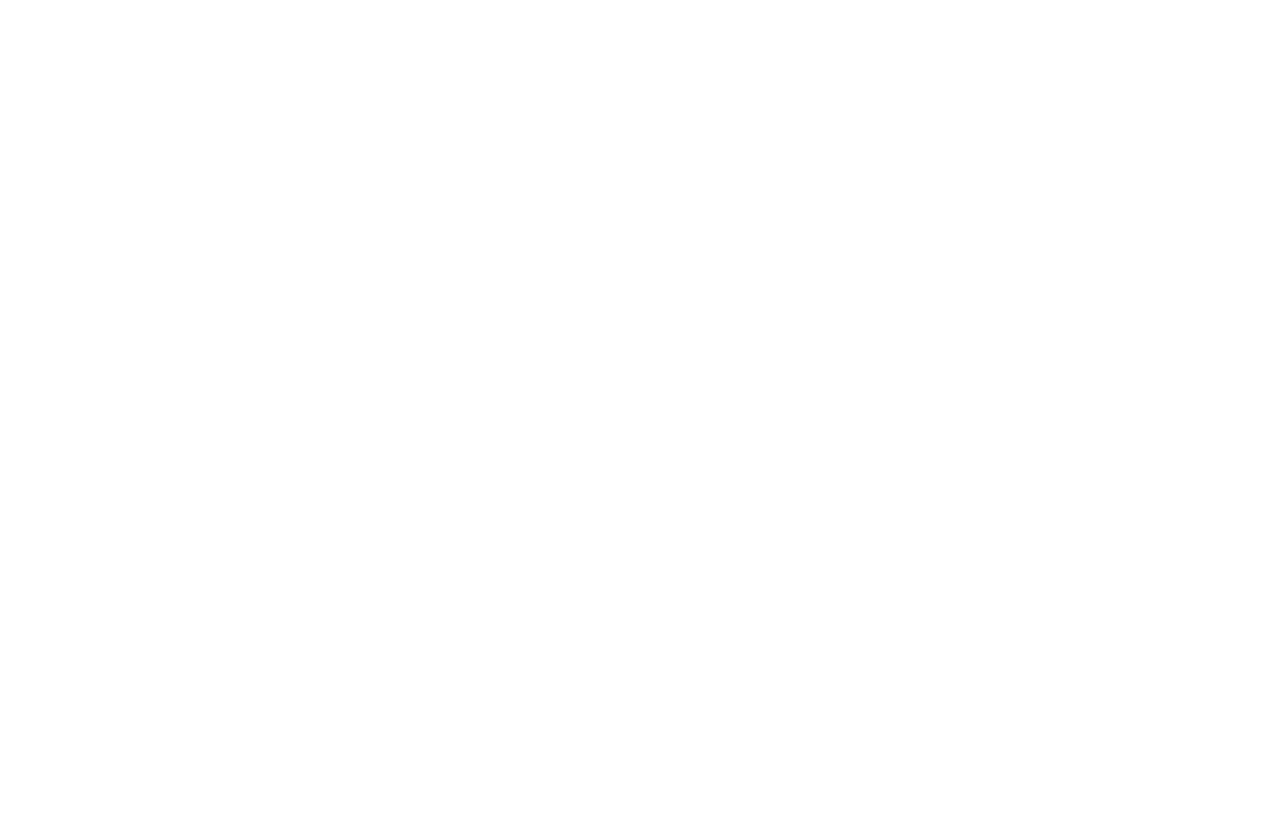
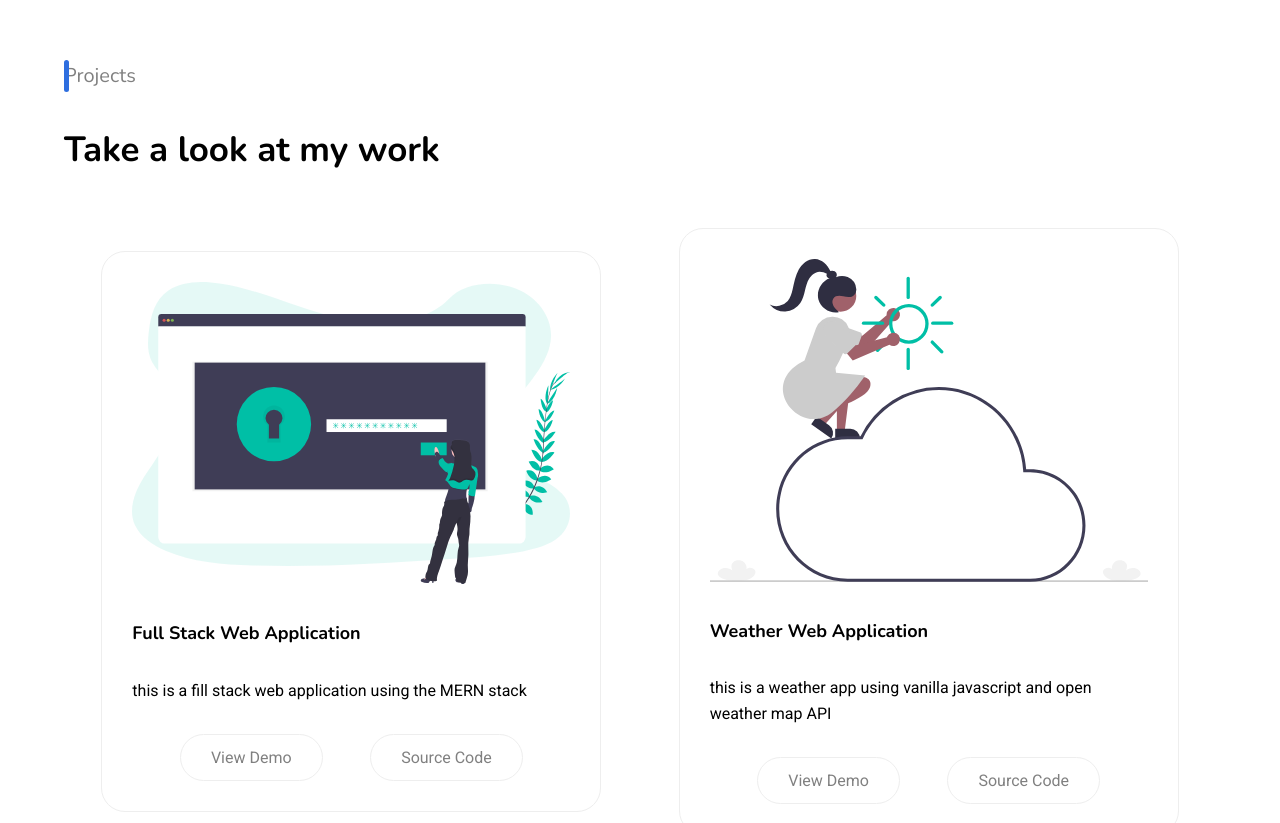
Before and after one commit to Andrewingombe/react_portfolio_website, a React (Create React App) app: page / in a window 1280 px wide. Shown: the part 1540-2363 px from the top of the page. Before the commit the page ends 1600 px from the top, so only its background shows below. Built offline with nearby package versions, Linux system fonts and the light colour scheme.

Commit message:
Finish the projects section

```diff
--- a/src/App.jsx
+++ b/src/App.jsx
@@ -2,12 +2,14 @@ import React from "react";
 import "./App.scss";
 import Hero from "./components/hero/Hero";
 import About from "./components/about/About";
+import Projects from "./components/projects/Projects";
 
 function App() {
   return (
     <div className="container">
       <Hero />
       <About />
+      <Projects />
     </div>
   );
 }
--- /dev/null
+++ b/src/components/projectCard/ProjectCard.jsx
@@ -0,0 +1,26 @@
+import React from "react";
+import "./projectCard.scss";
+
+function ProjectCard({ img, title, text, demo, code }) {
+  return (
+    <div className="card">
+      <div className="card__image">
+        <img src={img} alt="fullstack web application" />
+      </div>
+      <div className="card__content">
+        <h3 className="card__title">{title}</h3>
+        <p className="card__text">{text}</p>
+        <div className="card__buttons">
+          <a className="btn" href={demo} target="_blank" rel="noreferrer">
+            View Demo
+          </a>
+          <a className="btn" href={code} target="_blank" rel="noreferrer">
+            Source Code
+          </a>
+        </div>
+      </div>
+    </div>
+  );
+}
+
+export default ProjectCard;
--- /dev/null
+++ b/src/components/projectCard/projectCard.scss
@@ -0,0 +1,53 @@
+.card {
+  max-width: 500px;
+  width: 100%;
+  padding: 30px;
+  border: 1px solid #eee;
+  border-radius: 24px;
+  .card__image {
+    margin-bottom: 30px;
+    img {
+      width: 100%;
+    }
+  }
+
+  .card__content {
+    .card__title {
+      font-size: 1.8rem;
+      margin-bottom: 30px;
+    }
+    .card__text {
+      font-size: 1.6rem;
+      margin-bottom: 30px;
+    }
+    .card__buttons {
+      display: flex;
+      justify-content: space-evenly;
+      .btn {
+        border: 1px solid #eee;
+        padding: 10px 30px;
+        font-family: inherit;
+        font-size: 1.6rem;
+        text-decoration: none;
+        border-radius: 24px;
+        color: gray;
+        transition: 0.5s ease-in-out;
+        &:hover {
+          background-color: #2e6edf;
+          color: white;
+        }
+      }
+    }
+  }
+}
+
+@media (max-width: 550px) {
+  .card__buttons {
+    flex-direction: column;
+    .btn {
+      display: inline-block;
+      margin-bottom: 10px;
+      text-align: center;
+    }
+  }
+}
--- /dev/null
+++ b/src/components/projects/Projects.jsx
@@ -0,0 +1,29 @@
+import React from "react";
+import ProjectCard from "../projectCard/ProjectCard";
+import "./projects.scss";
+import { projects } from "../../data.js";
+
+function Projects() {
+  return (
+    <div className="projects__section">
+      <h4 className="projects__intro">Projects</h4>
+      <h2 className="projects__title">Take a look at my work</h2>
+      <div className="projects__wrapper">
+        {projects.map((project) => {
+          return (
+            <ProjectCard
+              key={project.id}
+              img={project.img}
+              title={project.title}
+              text={project.text}
+              demo={project.demo}
+              code={project.code}
+            />
+          );
+        })}
+      </div>
+    </div>
+  );
+}
+
+export default Projects;
--- /dev/null
+++ b/src/components/projects/projects.scss
@@ -0,0 +1,31 @@
+.projects__section {
+  height: 100vh;
+  .projects__intro {
+    color: gray;
+    font-size: 2rem;
+    font-weight: 400;
+    position: relative;
+    margin-bottom: 30px;
+    &::before {
+      content: "";
+      position: absolute;
+      width: 5px;
+      height: 100%;
+      background-color: #2e6edf;
+      border-radius: 5px;
+    }
+  }
+  .projects__title {
+    font-size: 3.5rem;
+    margin-bottom: 50px;
+  }
+
+  .projects__wrapper {
+    display: flex;
+    align-items: center;
+    justify-content: center;
+    flex-wrap: wrap;
+    justify-content: space-evenly;
+    gap: 40px;
+  }
+}
--- /dev/null
+++ b/src/data.js
@@ -0,0 +1,39 @@
+import fullStack from "./img/fullstack_app.svg";
+import weather from "./img/weather_app.svg";
+import chat from "./img/chat_app.svg";
+import website from "./img/responsive_website.svg";
+
+export const projects = [
+  {
+    id: 1,
+    img: fullStack,
+    title: "Full Stack Web Application",
+    text: "this is a fill stack web application using the MERN stack",
+    demo: "https://google.com",
+    code: "https://youtube.com",
+  },
+  {
+    id: 2,
+    img: weather,
+    title: "Weather Web Application",
+    text: "this is a weather app using vanilla javascript and open weather map API",
+    demo: "https://google.com",
+    code: "https://youtube.com",
+  },
+  {
+    id: 3,
+    img: chat,
+    title: "Chat Web Application",
+    text: "this is a Chat application that uses vanilla javascript and web sockets for realtime chat functionality",
+    demo: "https://google.com",
+    code: "https://youtube.com",
+  },
+  {
+    id: 5,
+    img: website,
+    title: "Responsisve website",
+    text: "A fully responsive website built using html and scss",
+    demo: "https://google.com",
+    code: "https://youtube.com",
+  },
+];
```
